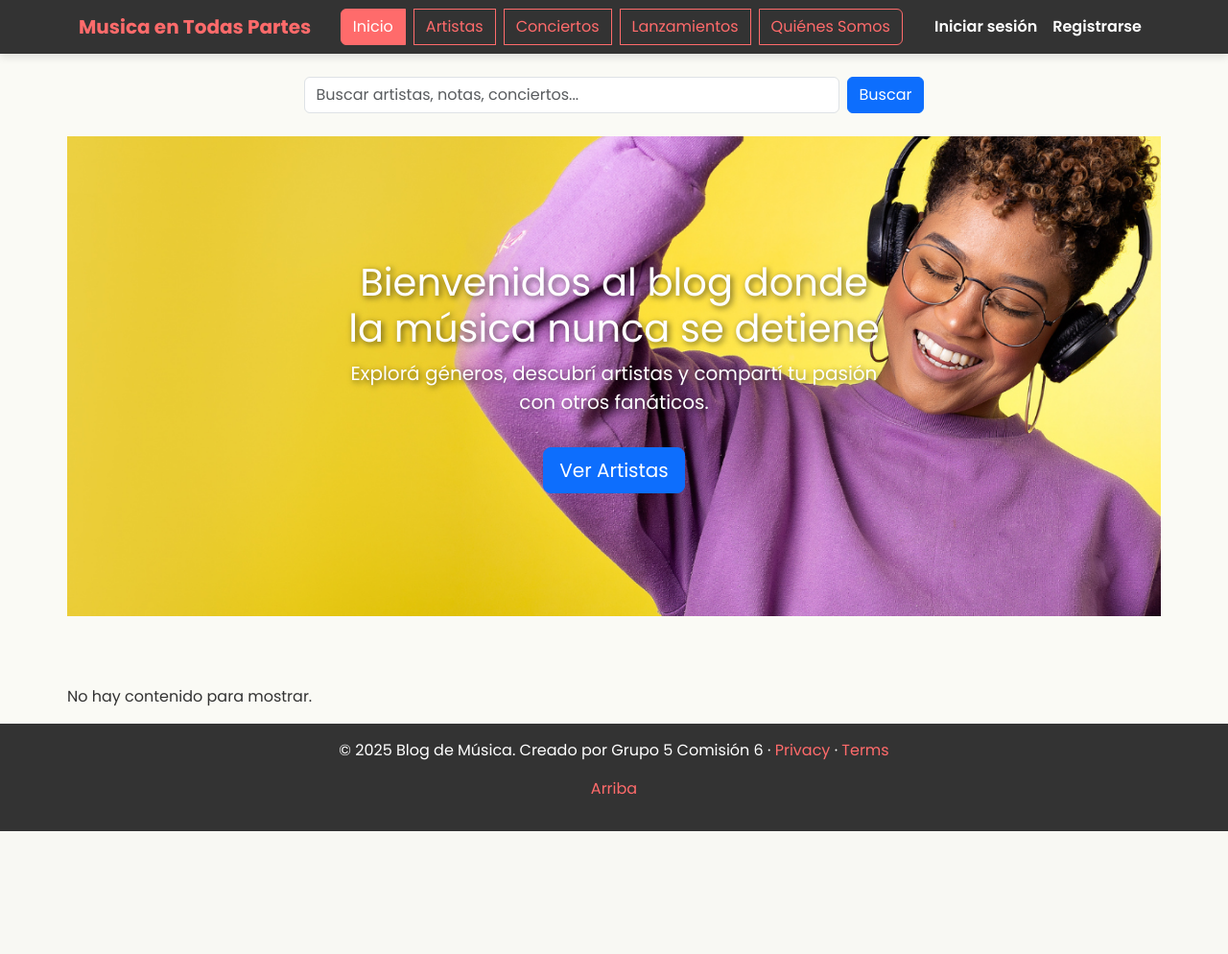
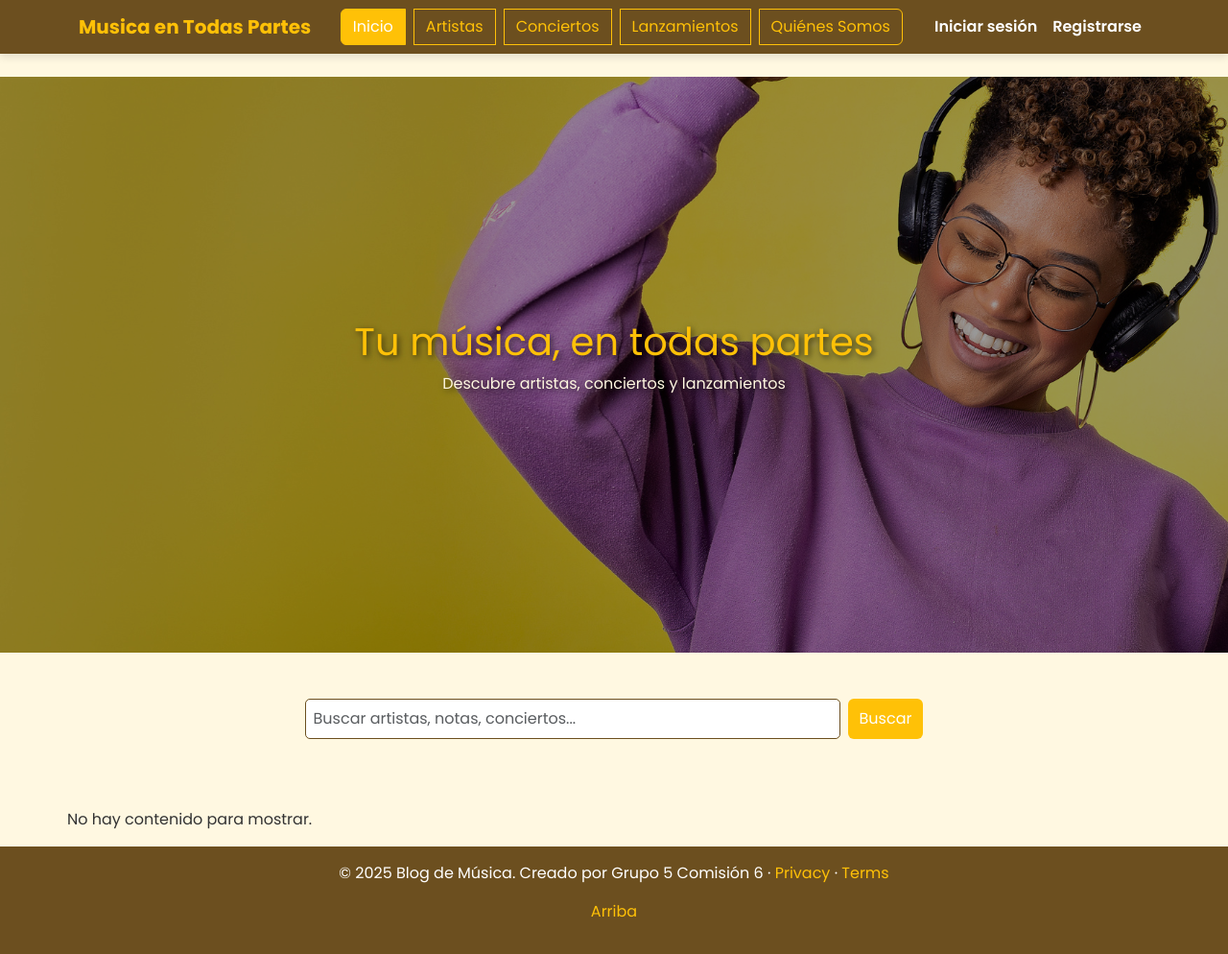
Before and after one commit to gaparodi/blogmusica, a Django app: page / in a window 1280 px wide. Shown: the whole page at 96% size. Before the commit the page ends 866 px from the top, so only its background shows below. Run offline with Django 5.2, Linux system fonts and the light colour scheme; data that the repository does not hold is empty.

Commit message:
Descripción de tus cambios

```diff
--- a/musica/templates/musica/base.html
+++ b/musica/templates/musica/base.html
@@ -15,49 +15,49 @@
   <style>
     /* General */
     body {
-      background-color: #FAFAF5;
+      background-color: #FFF8E1; /* Fondo blanco cálido */
       color: #333;
       font-family: 'Poppins', sans-serif;
     }
 
     /* Navbar */
     .navbar-custom {
-      background-color: #333;
+      background-color: #6C4F1F; /* Marrón oscuro */
       box-shadow: 0 4px 8px rgba(0,0,0,0.1);
     }
 
     .navbar-custom .navbar-brand {
-      color: #FF6B6B;
+      color: #FFC107; /* Amarillo dorado */
       font-weight: 700;
       transition: color 0.3s;
     }
 
     .navbar-custom .navbar-brand:hover {
-      color: #ff4b4b;
+      color: #FF9800; /* Naranja suave */
     }
 
     .navbar-custom .btn-outline-primary {
-      border: 1px solid #FF6B6B;
-      color: #FF6B6B;
+      border: 1px solid #FFC107;
+      color: #FFC107;
       transition: all 0.3s ease;
     }
 
     .navbar-custom .btn-outline-primary:hover {
-      background: #FF6B6B;
+      background: #FFC107;
       color: #fff;
       transform: scale(1.05);
     }
 
     .navbar-custom .btn-primary {
-      background: #FF6B6B;
-      border-color: #FF6B6B;
+      background: #FFC107;
+      border-color: #FFC107;
       color: #fff;
       transition: all 0.3s ease;
     }
 
     .navbar-custom .btn-primary:hover {
-      background: #ff4b4b;
-      border-color: #ff4b4b;
+      background: #FF9800;
+      border-color: #FF9800;
       transform: scale(1.05);
     }
 
@@ -68,19 +68,19 @@
     }
 
     .navbar-custom .nav-link:hover {
-      color: #FF6B6B;
+      color: #FFC107;
     }
 
     /* Footer */
     footer {
-      background-color: #333;
+      background-color: #6C4F1F;
       color: #fff;
       padding: 1rem 0;
       text-align: center;
     }
 
     footer a {
-      color: #FF6B6B;
+      color: #FFC107;
       text-decoration: none;
       transition: 0.2s;
     }
@@ -107,7 +107,7 @@
       left: 0;
       width: 100%;
       height: 100%;
-      background: rgba(0,0,0,0.5);
+      background: rgba(0,0,0,0.4); /* Sombra para que resalte la imagen amarilla */
     }
 
     .hero-text {
@@ -122,7 +122,13 @@
       align-items: center;
     }
 
-    .hero-text h1, .hero-text p {
+    .hero-text h1 {
+      color: #FFC107;
+      text-shadow: 2px 2px 6px rgba(0,0,0,0.6);
+    }
+
+    .hero-text p {
+      color: #FFF8E1;
       text-shadow: 2px 2px 6px rgba(0,0,0,0.6);
     }
 
@@ -169,7 +175,17 @@
     </nav>
   </header>
 
-
+  <!-- Banner / Hero solo en inicio -->
+  {% if request.resolver_match.url_name == 'inicio' %}
+  <div class="hero-image">
+    <img src="{% static 'musica/portada.png' %}" alt="Portada música">
+    <div class="hero-overlay"></div>
+    <div class="hero-text">
+      <h1>Tu música, en todas partes</h1>
+      <p>Descubre artistas, conciertos y lanzamientos</p>
+    </div>
+  </div>
+  {% endif %}
 
   <!-- Toasts -->
   <div id="toast-container" class="position-fixed top-0 end-0 p-3" style="z-index: 1050;"></div>
--- a/musica/templates/musica/inicio.html
+++ b/musica/templates/musica/inicio.html
@@ -6,29 +6,27 @@
 {% block content %}
 
 <!-- Buscador -->
-<div class="container mb-4">
+<div class="container mb-4 mt-5"> <!-- Agregado mt-5 para separar del hero -->
   <form method="GET" action="{% url 'musica:inicio' %}" class="d-flex justify-content-center">
     <input
       type="text"
       name="q"
       class="form-control me-2 w-50"
       placeholder="Buscar artistas, notas, conciertos..."
-      value="{{ query|default:'' }}">
-    <button type="submit" class="btn btn-primary">Buscar</button>
+      value="{{ query|default:'' }}"
+      style="border-radius: 5px; border: 1px solid #6C4F1F; padding: 8px;">
+    <button type="submit" class="btn" style="background-color: #FFC107; color: #fff; border: none; transition: 0.3s;">
+      Buscar
+    </button>
   </form>
 </div>
 
-<!-- Hero -->
-<div class="container-fluid p-0 mb-4">
-  <div class="hero-image position-relative text-center">
-    <img src="{% static 'musica/portada.png' %}" alt="Portada" class="img-fluid w-100" style="max-height:500px; object-fit:cover;" onerror="this.src='https://via.placeholder.com/1200x500';">
-    <div class="hero-text position-absolute top-50 start-50 translate-middle text-white">
-      <h1>Bienvenidos al blog donde la música nunca se detiene</h1>
-      <p class="lead">Explorá géneros, descubrí artistas y compartí tu pasión con otros fanáticos.</p>
-      <a href="{% url 'musica:lista_artistas' %}" class="btn btn-primary btn-lg mt-3">Ver Artistas</a>
-    </div>
-  </div>
-</div>
+<script>
+  // Hover para el botón de búsqueda
+  const buscarBtn = document.querySelector('form button');
+  buscarBtn.addEventListener('mouseover', () => buscarBtn.style.backgroundColor = '#FF9800');
+  buscarBtn.addEventListener('mouseout', () => buscarBtn.style.backgroundColor = '#FFC107');
+</script>
 
 <!-- Contenido principal -->
 <div class="row row-cols-1 row-cols-md-3 g-4 mt-5">
```
Also changed, not shown: musica/templates/musica/login.html (+12 -7 lines), musica/templates/musica/registro.html (+23 -7 lines).
